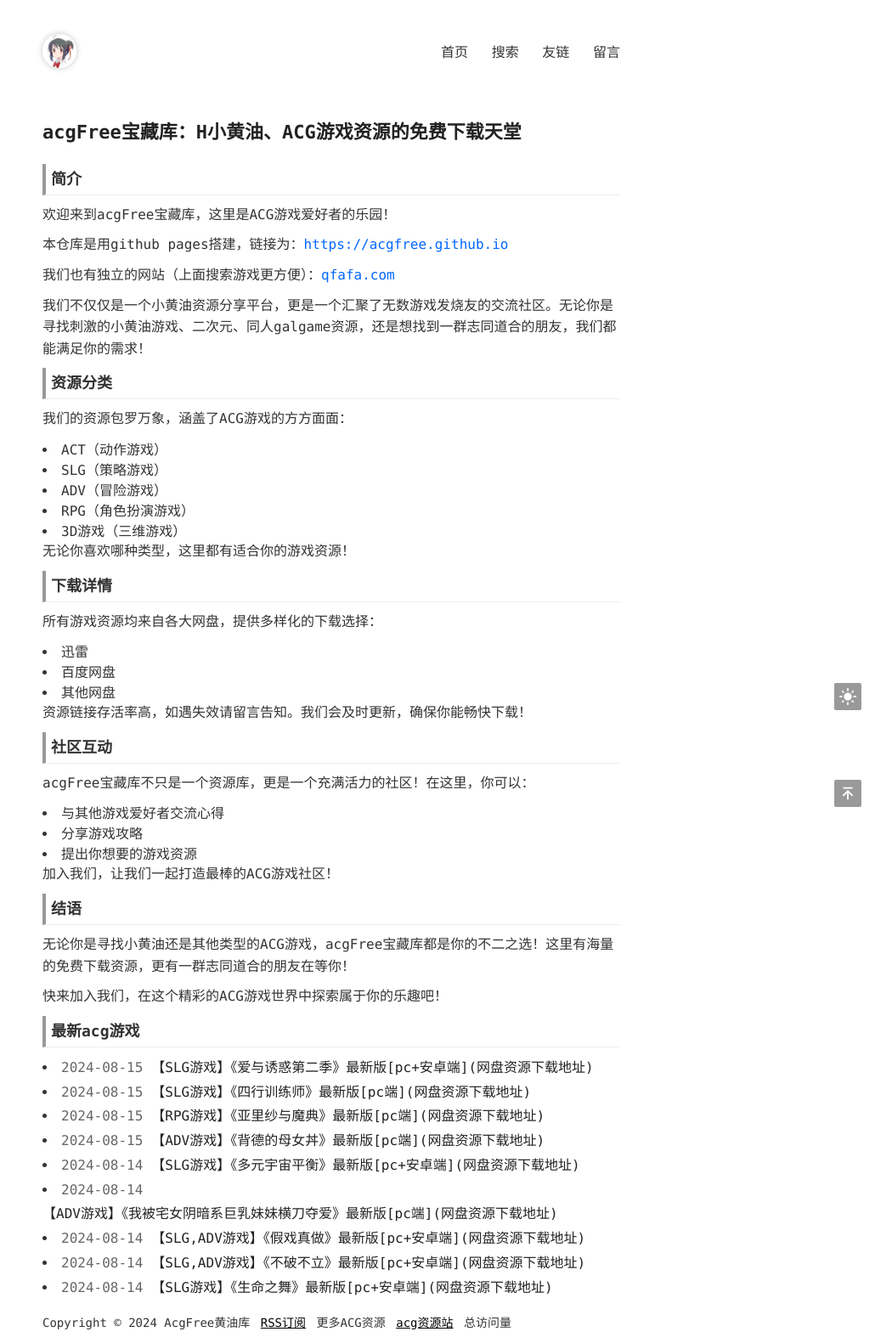
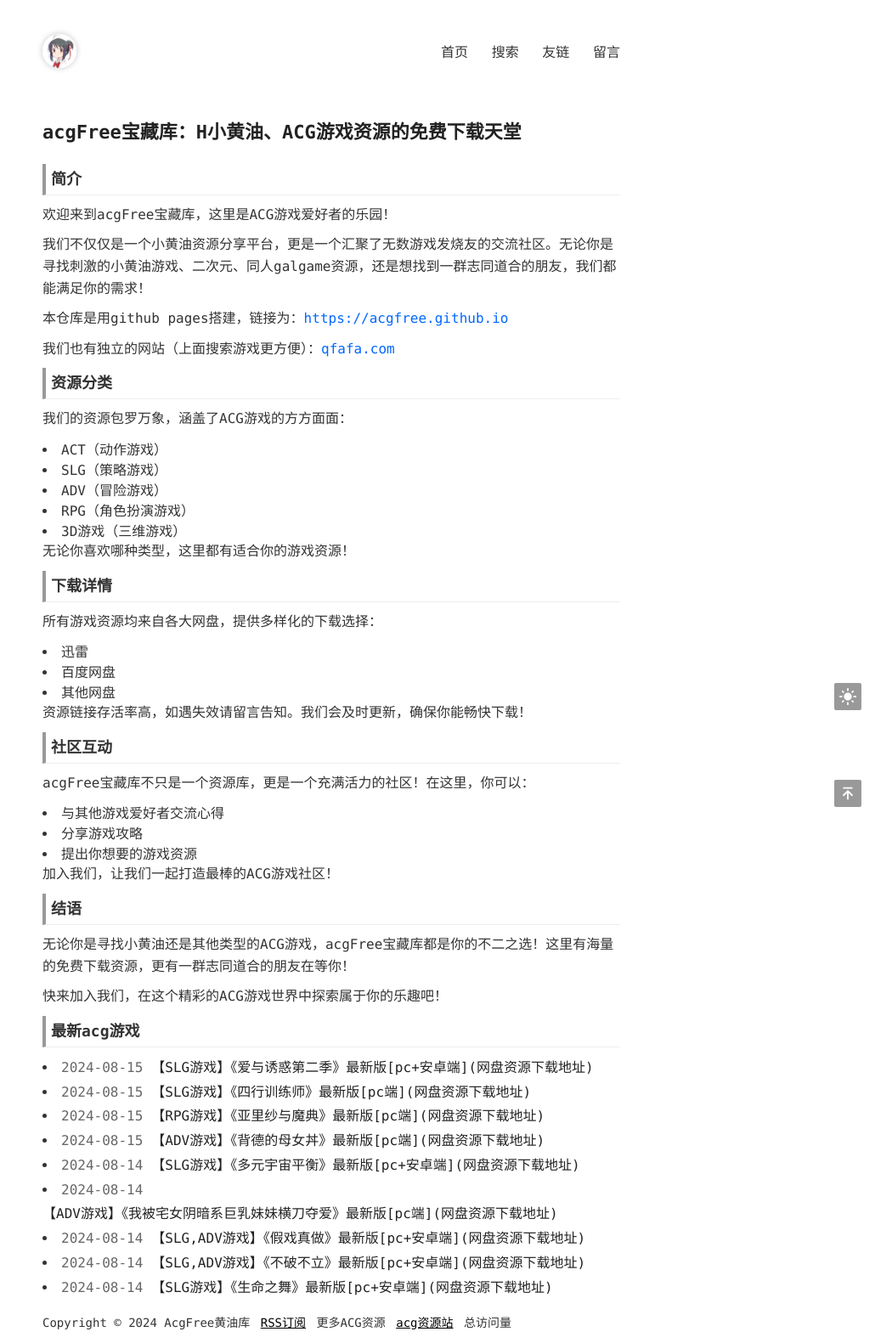
Before and after one commit to acgfree/acgfree.github.io, a Jekyll site: the page built from index.html, in a window 1280 px wide. Shown: the whole page at 85% size, without its empty margins (250-1280 px from the left). Built offline with Jekyll 4.4.1, drawn with Linux system fonts in a browser that asks for light colours; the list of posts is cut into pages by our own code; comment, search, counter and statistics services are not loaded; some of the changed lines change nothing that is shown.

Commit message:
修改主页

```diff
--- a/index.html
+++ b/index.html
@@ -10,9 +10,9 @@ excerpt: acgFree宝藏库，是ACG游戏爱好者的乐园！ 不仅是一个小
 <h1>acgFree宝藏库：H小黄油、ACG游戏资源的免费下载天堂</h1>
 <h2>简介</h2>
 <p>欢迎来到acgFree宝藏库，这里是ACG游戏爱好者的乐园！</p>
+<p>我们不仅仅是一个小黄油资源分享平台，更是一个汇聚了无数游戏发烧友的交流社区。无论你是寻找刺激的小黄油游戏、二次元、同人galgame资源，还是想找到一群志同道合的朋友，我们都能满足你的需求！</p>
 <p>本仓库是用github pages搭建，链接为：<a href="https://acgfree.github.io">https://acgfree.github.io</a></p>
 <p>我们也有独立的网站（上面搜索游戏更方便）：<a href="https://qfafa.com">qfafa.com</a></p>
-<p>我们不仅仅是一个小黄油资源分享平台，更是一个汇聚了无数游戏发烧友的交流社区。无论你是寻找刺激的小黄油游戏、二次元、同人galgame资源，还是想找到一群志同道合的朋友，我们都能满足你的需求！</p>
 <h2>资源分类</h2>
 <p>我们的资源包罗万象，涵盖了ACG游戏的方方面面：</p>
 <ul><li>ACT（动作游戏）</li><li>SLG（策略游戏）</li><li>ADV（冒险游戏）</li><li>RPG（角色扮演游戏）</li><li>3D游戏（三维游戏）</li></ul>
```
